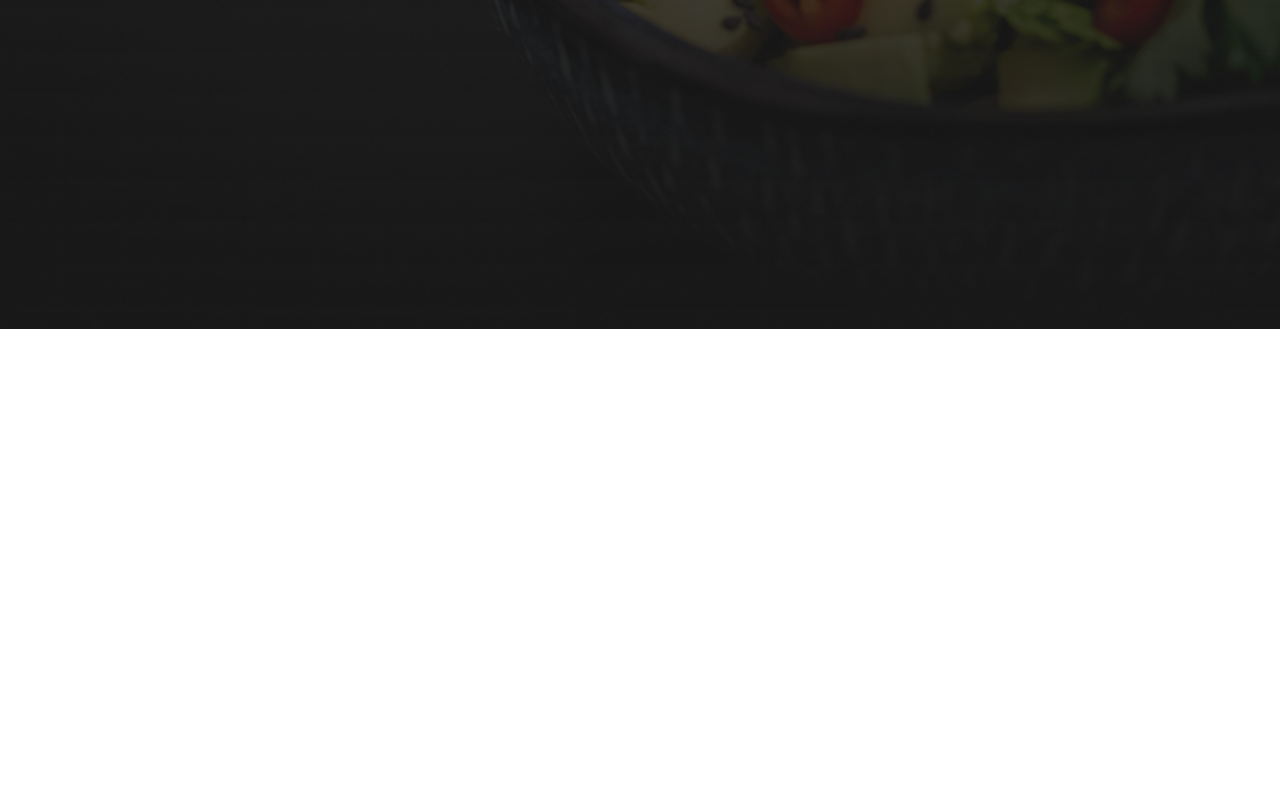
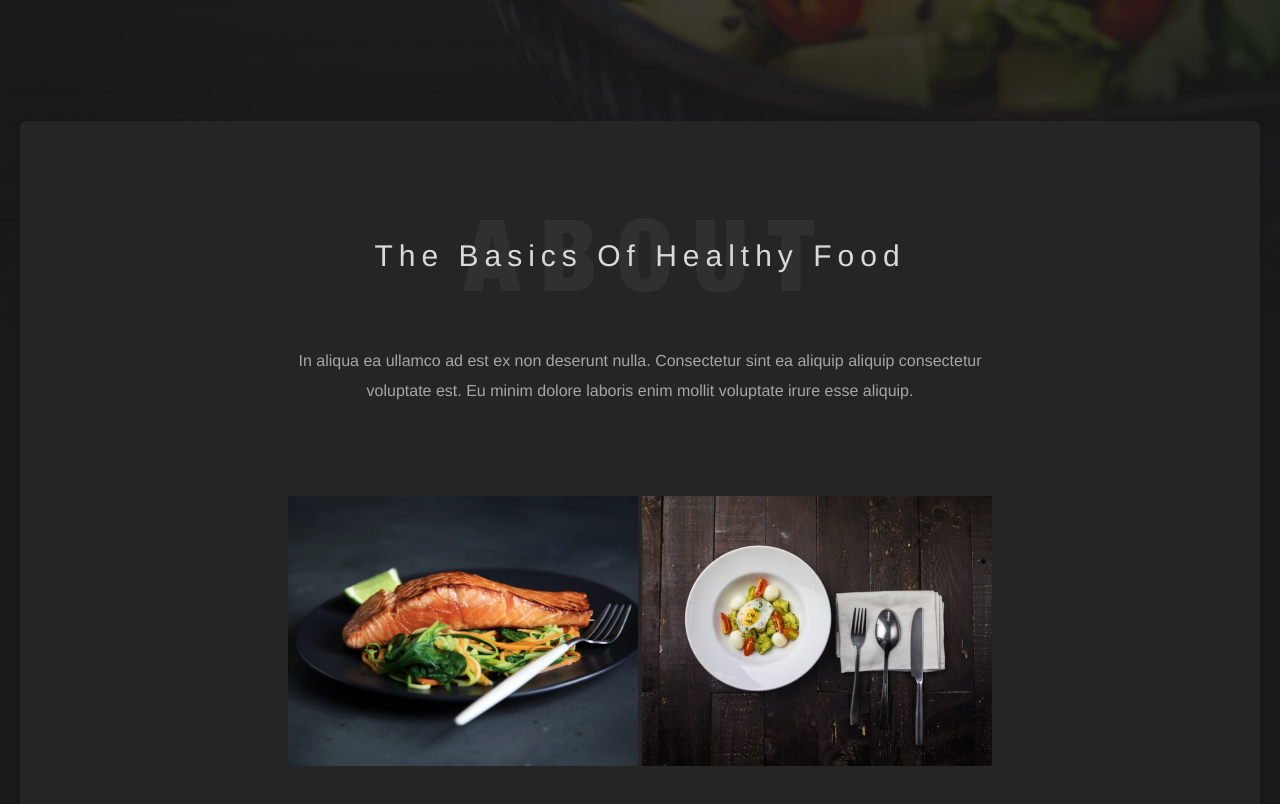
Before and after one commit to akhmedov-diyor/healthy-switcher-app, a plain HTML site: page index.html in a window 1280 px wide. Shown: the part 760-1564 px from the top of the page. Before the commit the page ends 1089 px from the top, so only its background shows below. Drawn offline with Linux system fonts and the light colour scheme.

Commit message:
about section done

```diff
--- a/index.html
+++ b/index.html
@@ -87,5 +87,40 @@
       </section>
     </header>
     <!-- ! HEADER SECTION STARTED  -->
+
+    <!-- ?MAIN SECTION STARTED -->
+    <main class="main-section">
+      <!-- ?ABOUT SECTION STARTED -->
+      <section class="about__section">
+        <div class="container">
+          <div class="about__section-wrapper">
+            <h3 class="about__section-title">The Basics Of Healthy Food</h3>
+            <p class="about__section-desc">
+              In aliqua ea ullamco ad est ex non deserunt nulla. Consectetur
+              sint ea aliquip aliquip consectetur voluptate est. Eu minim dolore
+              laboris enim mollit voluptate irure esse aliquip.
+            </p>
+            <div class="about__content-box">
+              <img
+                class="about__box-img"
+                src="/img/about-img/fish.jpg"
+                alt="healthy fish cook"
+                width="350"
+                height="270"
+              />
+              <img
+                class="about__box-img"
+                src="/img/about-img/salat.jpg"
+                alt="healthy salat cook"
+                width="350"
+                height="270"
+              />
+            </div>
+          </div>
+        </div>
+      </section>
+      <!-- ?ABOUT SECTION STARTED -->
+    </main>
+    <!-- ?MAIN SECTION FINISHED -->
   </body>
 </html>
--- a/sass/main.scss
+++ b/sass/main.scss
@@ -39,6 +39,7 @@ $white: #ffffff;
 body {
   font-family: "Helvetica";
   font-weight: 400;
+  background-color: #191919;
 }
 
 .container {
@@ -186,3 +187,62 @@ a {
   }
 }
 // !HEADER STYLE FINISHED
+
+// MAIN STYLE STARTED
+
+// *ABOUT STYLE STARTED
+.about__section {
+  &-wrapper {
+    position: relative;
+    display: flex;
+    flex-direction: column;
+    align-items: center;
+    text-align: center;
+    background-color: #252525;
+    border-radius: 6px;
+    box-shadow: 0px 2px 5px 0px #0000001a;
+    background-image: url(/img/about-img/about-bg.png);
+    background-repeat: no-repeat;
+    background-position: calc(50% - 1px) calc(50% - 235px);
+    margin-top: -13rem;
+    margin-bottom: 90px;
+    padding-bottom: 90px;
+  }
+
+  &-title {
+    font-size: 30px;
+    font-weight: 400;
+    line-height: 60px;
+    letter-spacing: 0.2em;
+    color: #d9d9d9;
+    margin-bottom: 60px;
+    padding-top: 105px;
+  }
+
+  &-desc {
+    width: 734px;
+    font-size: 16px;
+    font-weight: 400;
+    line-height: 30px;
+    color: #a6a6a6;
+    margin-bottom: 90px;
+  }
+}
+// *ABOUT STYLE FINISHED
+
+// *WORK STYLE STARTED
+// *WORK STYLE FINISHED
+
+// *DISHES STYLE STARTED
+// *DISHES STYLE FINISHED
+
+// *CHEFS STYLE STARTED
+// *CHEFS STYLE FINISHED
+
+// *RECIPES STYLE STARTED
+// *RECIPES STYLE FINISHED
+
+// *SOCIAL STYLE STARTED
+// *SOCIAL STYLE FINISHED
+
+// MAIN STYLE FINISHED
```
Also changed, not shown: img/about-img/about-bg.png (added), img/about-img/fish.jpg (added), img/about-img/salat.jpg (added), sass/main.css, 1 other file.
